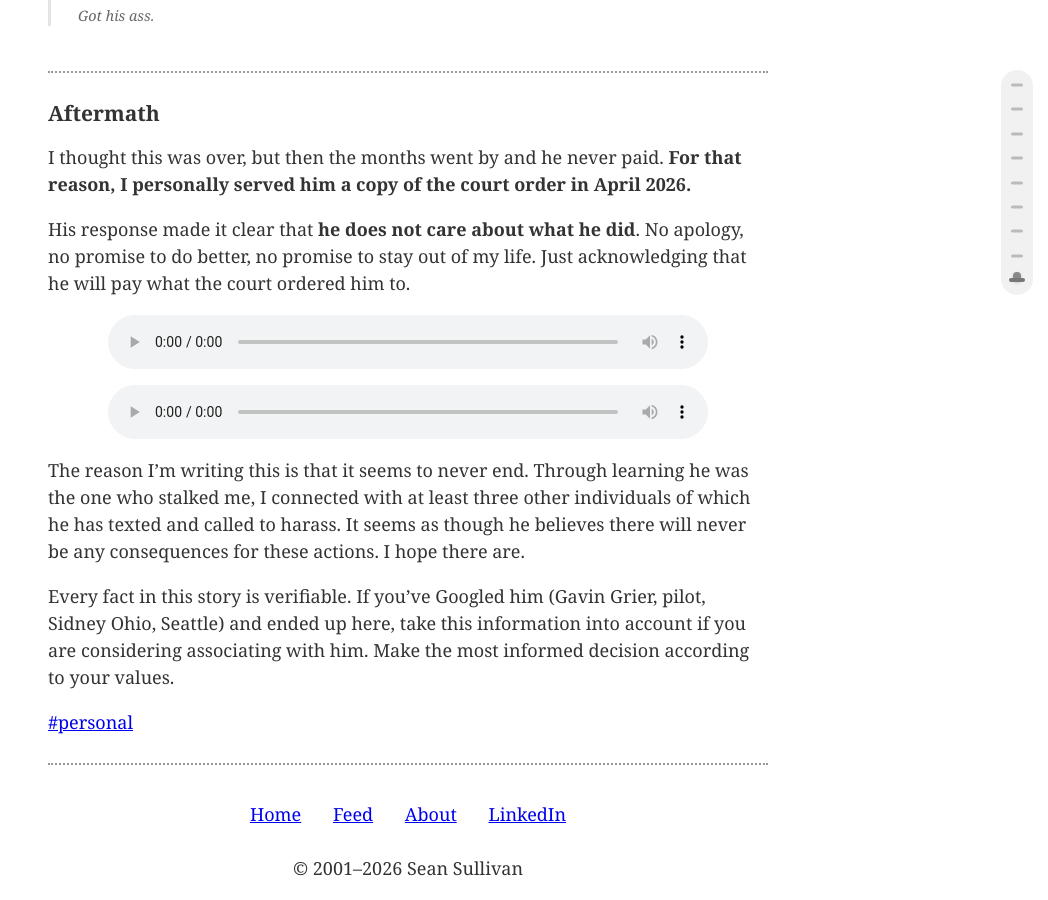
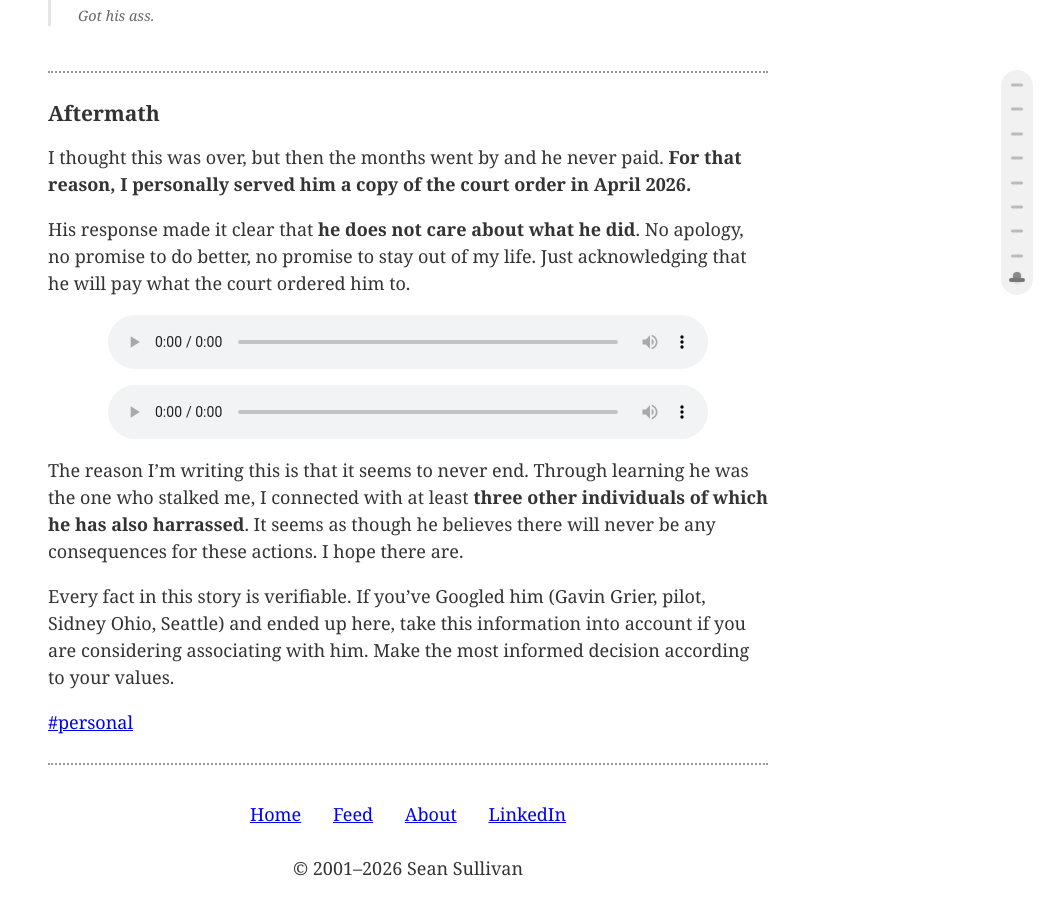
Before and after one commit to 0sps/sullivan.mx, a Jekyll site: the page built from _posts/2026-04-01-Gavin-Grier-stalker.md, in a window 1280 px wide and 900 px high, scrolled down 21039 px. Shown: the whole window, without its empty margins (232-1280 px from the left). Built offline with Jekyll 4.4.1, drawn with Linux system fonts in a browser that asks for light colours.

Commit message:
Update 2026-04-01-Gavin-Grier-stalker.md
Bug fix 4

```diff
--- a/_posts/2026-04-01-Gavin-Grier-stalker.md
+++ b/_posts/2026-04-01-Gavin-Grier-stalker.md
@@ -355,7 +355,7 @@ His response made it clear that **he does not care about what he did**. No apolo
 </audio>
 
 
-The reason I'm writing this is that it seems to never end. Through learning he was the one who stalked me, I connected with at least three other individuals of which he has texted and called to harass. It seems as though he believes there will never be any consequences for these actions. I hope there are.
+The reason I'm writing this is that it seems to never end. Through learning he was the one who stalked me, I connected with at least **three other individuals of which he has also harrassed**. It seems as though he believes there will never be any consequences for these actions. I hope there are.
 
 
 Every fact in this story is verifiable. If you've Googled him (Gavin Grier, pilot, Sidney Ohio, Seattle) and ended up here, take this information into account if you are considering associating with him. Make the most informed decision according to your values.
```
